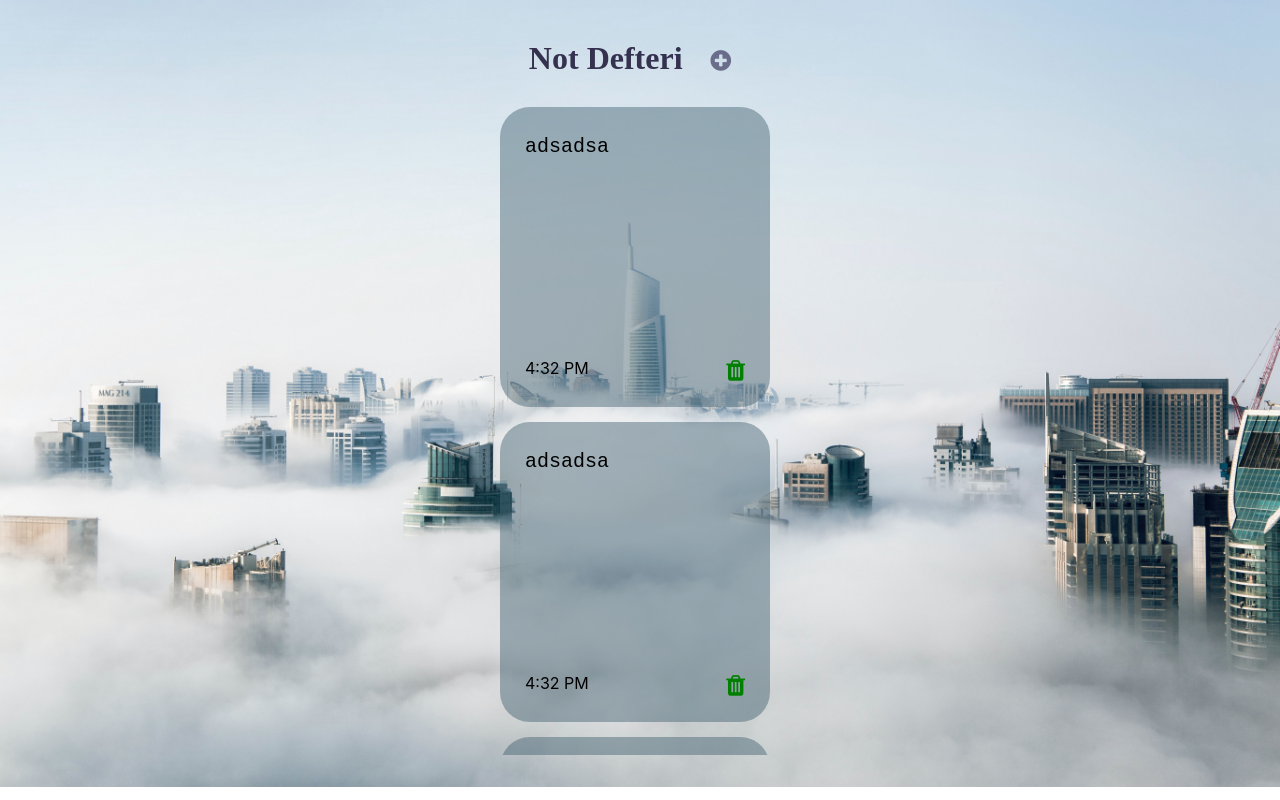
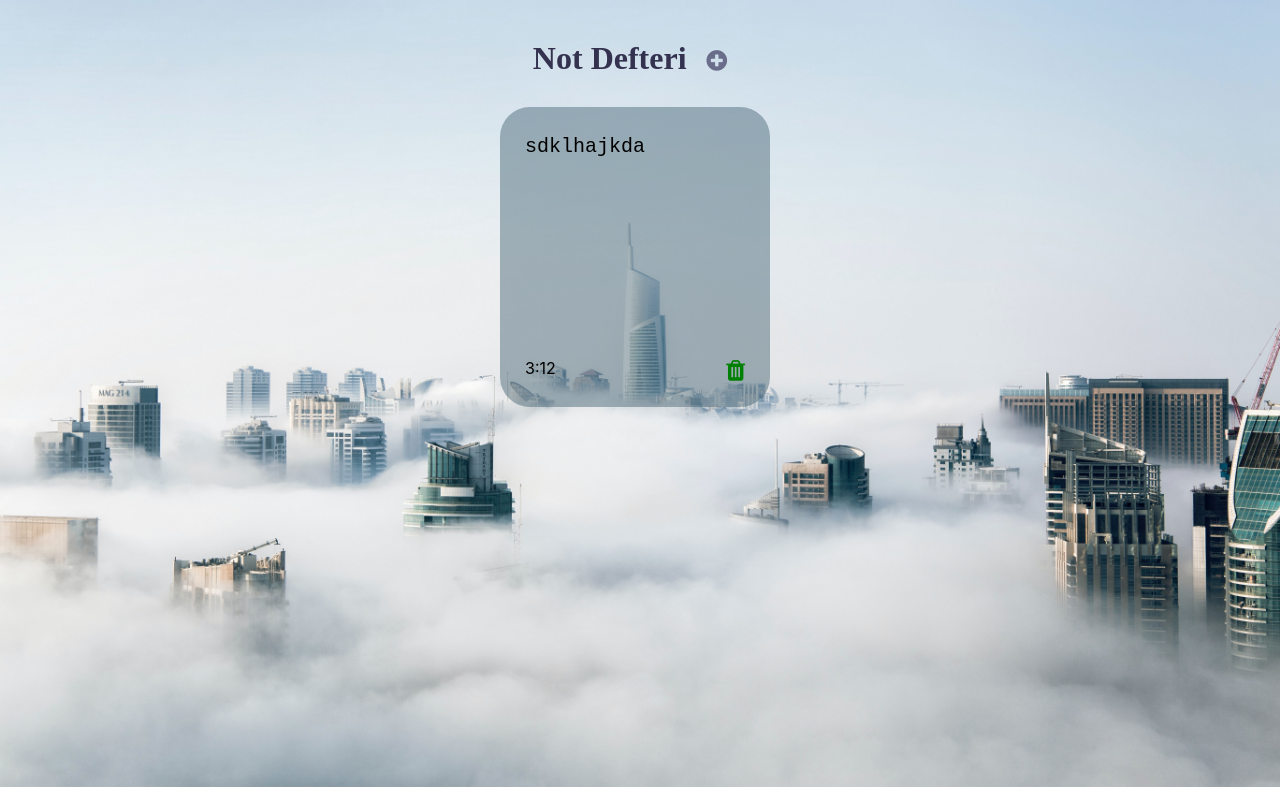
Before and after one commit to huseyincemakyuz/notes-app-kodluyoruz-project-, a React (Create React App) app: page / in a window 1280 px wide. Built offline with nearby package versions, Linux system fonts and the light colour scheme.

Commit message:
addNote function added

```diff
--- a/src/App.js
+++ b/src/App.js
@@ -1,13 +1,37 @@
 import React from 'react';
 import './App.css';
 import NoteContainer from './components/NoteContainer/NoteContainer';
-import Sidebar from './components/Sidebar/Sidebar';
+import AddNote from './components/AddNote/AddNote';
+import { useState } from 'react';
 
 function App() {
+
+    const [notes, setNotes]=useState([
+        {
+            text:"sdklhajkda",
+            time:"3:12",
+            color:"rgba(65, 95, 112, 0.45)"
+        },
+    ])
+
+    const addNote=(item) => {
+        const newNotes=[...notes]
+
+        newNotes.push({
+            id: Date.now + "" + Math.floor(Math.random()*78) ,
+            text:"",
+            time:Date.now(),
+            color:"rgba(65, 95, 112, 0.45)"
+        })
+
+        setNotes(newNotes)
+
+    }
+
     return (
         <div className="App">
-            <Sidebar />
-            <NoteContainer />
+            <AddNote />
+            <NoteContainer notes={notes} addNote={addNote} />
         </div>
     )
 }
--- /dev/null
+++ b/src/components/AddNote/AddNote.js
@@ -0,0 +1,11 @@
+import React from 'react'
+
+function AddNote() {
+    return (
+        <div className="add-note">
+
+        </div>
+    )
+}
+
+export default AddNote
--- a/src/components/NoteContainer/NoteContainer.js
+++ b/src/components/NoteContainer/NoteContainer.js
@@ -3,45 +3,33 @@ import Note from '../Note/Note'
 import './NoteContainer.css'
 
 function NoteContainer(props) {
+
+    const reverArray=(arr) => {
+        const array=[]
+
+        for(let i=arr.lengt - 1 ; i>=0; --i){
+           array.push(arr[i])
+        }
+        return array
+    };
+
+    const notes = reverArray(props.notes)
+
     return (
         <div className="note-container">
-            <h1>Not Defteri <span className="icon-plus"><i className="fa fas fa-folder-plus fa-3x icon-add" ></i></span></h1>
+            <h1>Not Defteri
+                <span className="icon-plus">
+                    <i className="fa fas fa-folder-plus fa-3x icon-add"
+                    onClick={(item) => {props.addNote(item)}}
+                    ></i>
+                </span>
+            </h1>
             <div className="note-container-notes custom-scroll">
-                <Note
-                    note={{
-                        text:"adsadsa",
-                        time:"4:32 PM",
-                        color:"rgba(65, 95, 112, 0.45)"
-                    }}
-                />
-                <Note
-                    note={{
-                        text:"adsadsa",
-                        time:"4:32 PM",
-                        color:"rgba(65, 95, 112, 0.45)"
-                    }}
-                />
-                <Note
-                    note={{
-                        text:"adsadsa",
-                        time:"4:32 PM",
-                        color:"rgba(65, 95, 112, 0.45)"
-                    }}
-                />
-                <Note
-                    note={{
-                        text:"adsadsa",
-                        time:"4:32 PM",
-                        color:"rgba(65, 95, 112, 0.45)"
-                    }}
-                />
-                <Note
-                    note={{
-                        text:"adsadsa",
-                        time:"4:32 PM",
-                        color:"rgba(65, 95, 112, 0.45)"
-                    }}
-                />
+                {
+                    props.notes.map((item) => <Note
+                    key={item.id}
+                    note={item}
+                />)}
             </div>
         </div>
     )
```
Also changed, not shown: src/components/AddNote/AddNote.css (added).
